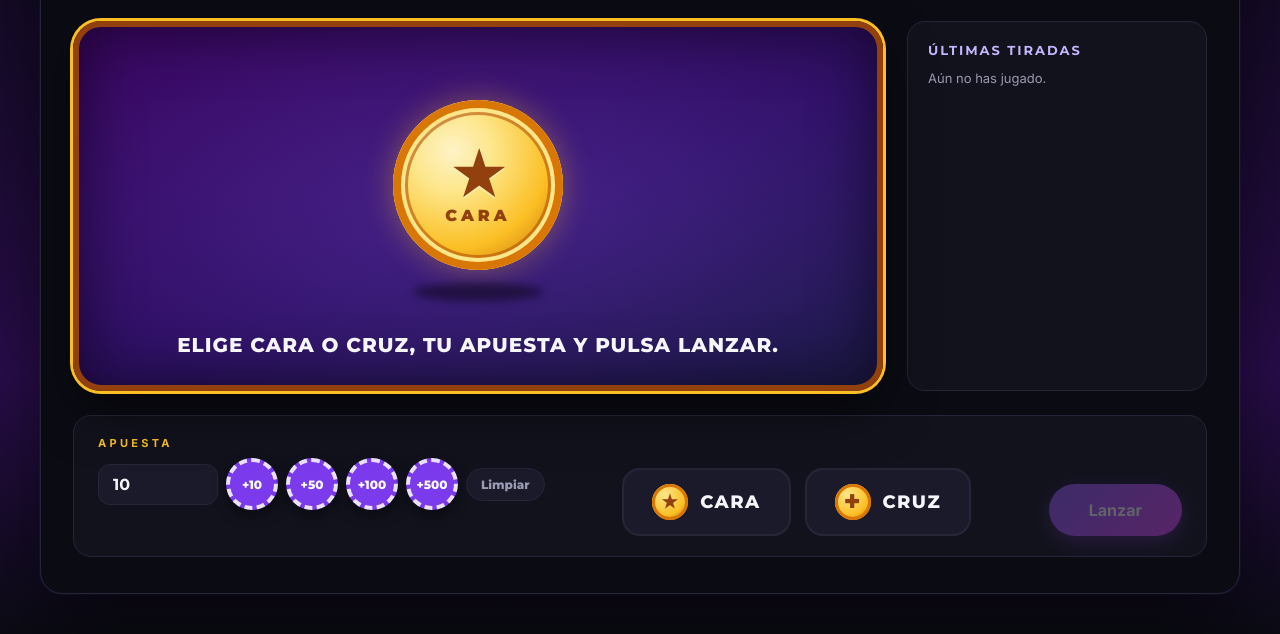
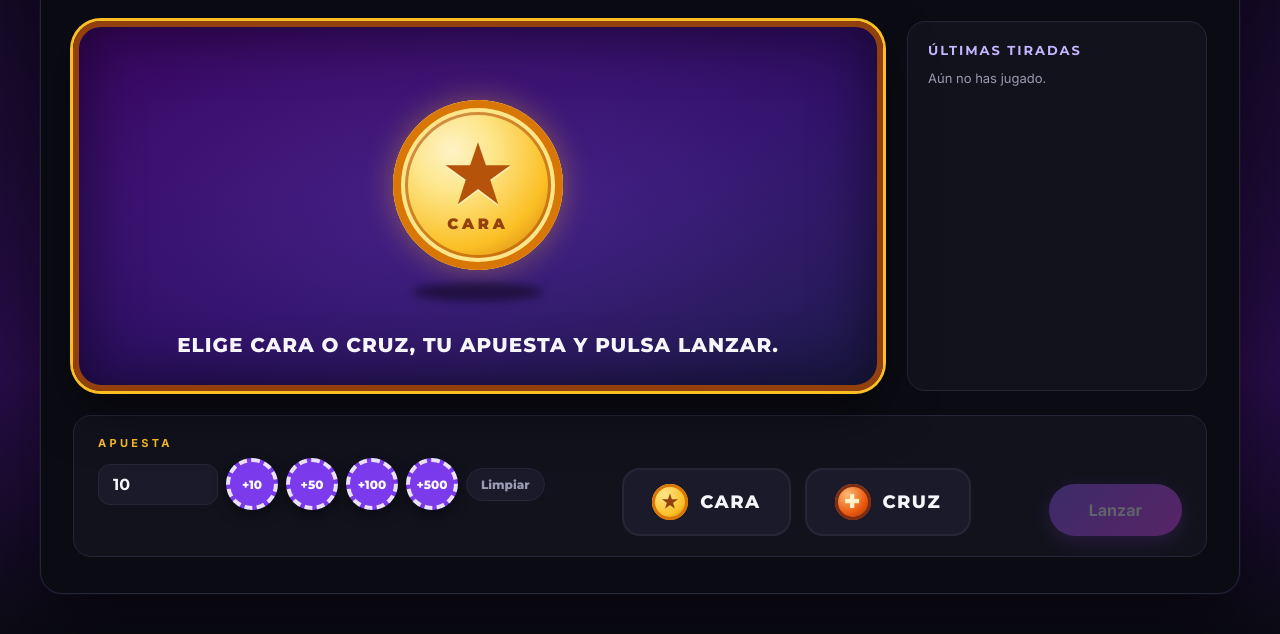
Before and after one commit to maesem617-rgb/Casino-Web, a plain HTML site: page frontend/juegos/cara-cruz/index.html in a window 1280 px wide. Shown: the part 232-866 px from the top of the page. Drawn offline with Linux system fonts and the light colour scheme; a script that the page names is missing.

Commit message:
fix: corregir giro de la moneda en cara o cruz
El div de la moneda usaba id="moneda", el mismo que el <symbol> SVG
del saldo, y getElementById devolvia el simbolo. Se renombra a
monedaJuego y la cara de cruz se dibuja distinta a la de cara.

Co-Authored-By: Claude Opus 5.5 <noreply@anthropic.com>

```diff
--- a/frontend/juegos/cara-cruz/cara-cruz.css
+++ b/frontend/juegos/cara-cruz/cara-cruz.css
@@ -38,23 +38,34 @@
   perspective: 900px;
 }
 
-/* Contenedor que sube y baja (el "salto"). La altura la controla cara-cruz.js. */
+/* Contenedor que sube y baja (el "salto"). La altura la controla cara-cruz.js.
+   Sin overflow, filter ni opacity: cualquiera de esos aplanaría el 3D. */
 .moneda-salto { transform-style: preserve-3d; }
 
-/* La moneda en sí: gira en el eje Y. El ángulo lo controla cara-cruz.js. */
-.moneda {
+/* La moneda en sí: gira en el eje Y. El ángulo lo controla cara-cruz.js
+   en cada frame (sin transition de CSS para que nada lo sobrescriba).
+   0° muestra CARA y 180° muestra CRUZ. */
+.moneda-juego {
   position: relative;
   width: 170px; height: 170px;
   transform-style: preserve-3d;
   transform: rotateY(0deg);
+  will-change: transform;
 }
 
 .lado {
   position: absolute; inset: 0;
   border-radius: 50%;
-  display: flex; flex-direction: column; align-items: center; justify-content: center; gap: 2px;
+  display: flex; flex-direction: column; align-items: center; justify-content: center; gap: 4px;
+  -webkit-backface-visibility: hidden;
   backface-visibility: hidden;
-  font-family: var(--titulos); font-weight: 900; color: #92400e;
+  font-family: var(--titulos); font-weight: 900;
+}
+.lado .texto { font-size: 15px; letter-spacing: .25em; text-transform: uppercase; }
+
+/* CARA: oro claro con estrella. */
+.lado-cara {
+  color: #92400e;
   background:
     radial-gradient(circle at 35% 30%, #fef3c7 0%, #fde68a 25%, #fbbf24 60%, #b45309 100%);
   box-shadow:
@@ -63,15 +74,33 @@
     inset 0 0 0 15px rgba(180, 83, 9, .6),
     0 0 30px rgba(251, 191, 36, .35);
 }
-.lado .simbolo { font-size: 58px; line-height: 1; text-shadow: 0 2px 0 rgba(254, 243, 199, .7); }
-.lado .texto   { font-size: 16px; letter-spacing: .25em; text-transform: uppercase; }
+.lado-cara .simbolo { width: 72px; height: 72px; fill: #b45309; filter: drop-shadow(0 2px 0 rgba(254, 243, 199, .8)); }
 
-/* La cruz es la otra cara: girada 180° para verse por detrás. */
+/* CRUZ: la otra cara, girada 180° para verse por detrás.
+   Tono cobre más oscuro, anillo punteado y una cruz dibujada con CSS. */
 .lado-cruz {
   transform: rotateY(180deg);
+  color: #fef3c7;
   background:
-    radial-gradient(circle at 35% 30%, #fef3c7 0%, #fcd34d 25%, #f59e0b 60%, #92400e 100%);
+    radial-gradient(circle at 35% 30%, #fdba74 0%, #ea580c 45%, #9a3412 85%, #7c2d12 100%);
+  box-shadow:
+    inset 0 0 0 8px #7c2d12,
+    inset 0 0 0 11px #fdba74,
+    0 0 30px rgba(234, 88, 12, .35);
 }
+.lado-cruz::before {
+  content: ""; position: absolute; inset: 20px;
+  border-radius: 50%; border: 3px dashed rgba(254, 243, 199, .55);
+}
+.cruz-dibujo { position: relative; width: 64px; height: 64px; }
+.cruz-dibujo::before,
+.cruz-dibujo::after {
+  content: ""; position: absolute; left: 50%; top: 50%;
+  background: #fef3c7; border-radius: 4px;
+  box-shadow: 0 2px 0 rgba(124, 45, 18, .6);
+}
+.cruz-dibujo::before { width: 18px; height: 64px; transform: translate(-50%, -50%); }
+.cruz-dibujo::after  { width: 64px; height: 18px; transform: translate(-50%, -50%); }
 
 .sombra {
   position: absolute; bottom: 14px; left: 50%;
@@ -160,6 +189,12 @@
   box-shadow: inset 0 0 0 3px #d97706;
   color: #92400e; font-size: 18px;
 }
+/* La mini moneda de CRUZ usa el mismo tono cobre que la cara de cruz. */
+.lado-boton[data-lado="CRUZ"] .mini-moneda {
+  background: radial-gradient(circle at 35% 30%, #fdba74, #ea580c 55%, #7c2d12);
+  box-shadow: inset 0 0 0 3px #7c2d12;
+  color: #fef3c7;
+}
 
 .acciones { display: flex; gap: 10px; }
 .accion {
--- a/frontend/juegos/cara-cruz/cara-cruz.js
+++ b/frontend/juegos/cara-cruz/cara-cruz.js
@@ -6,7 +6,8 @@ import { supabase } from "../../js/supabase.js";
 
 // ===== Elementos de la página =====
 const saldoTokens = document.getElementById("saldoTokens");
-const moneda = document.getElementById("moneda");
+// Ojo: no usar el id "moneda", ese es el <symbol> SVG del saldo.
+const moneda = document.getElementById("monedaJuego");
 const monedaSalto = document.getElementById("monedaSalto");
 const sombra = document.getElementById("sombra");
 const mensajeMesa = document.getElementById("mensajeMesa");
--- a/frontend/juegos/cara-cruz/index.html
+++ b/frontend/juegos/cara-cruz/index.html
@@ -65,11 +65,20 @@
         <!-- ===== Mesa con la moneda ===== -->
         <section class="mesa">
             <div class="escena">
-            <!-- La moneda: dos caras dibujadas solo con CSS. -->
+            <!-- La moneda: dos caras dibujadas con CSS y SVG propio.
+                 OJO: el id NO puede ser "moneda", ese ya lo usa el <symbol> del saldo. -->
             <div class="moneda-salto" id="monedaSalto">
-                <div class="moneda" id="moneda" aria-hidden="true">
-                <div class="lado lado-cara"><span class="simbolo">★</span><span class="texto">Cara</span></div>
-                <div class="lado lado-cruz"><span class="simbolo">✚</span><span class="texto">Cruz</span></div>
+                <div class="moneda-juego" id="monedaJuego" aria-hidden="true">
+                <div class="lado lado-cara">
+                    <svg class="simbolo" viewBox="0 0 100 100">
+                    <polygon points="50,6 61,38 95,38 67,58 78,92 50,71 22,92 33,58 5,38 39,38"/>
+                    </svg>
+                    <span class="texto">Cara</span>
+                </div>
+                <div class="lado lado-cruz">
+                    <span class="simbolo cruz-dibujo"></span>
+                    <span class="texto">Cruz</span>
+                </div>
                 </div>
             </div>
             <div class="sombra" id="sombra"></div>
```
